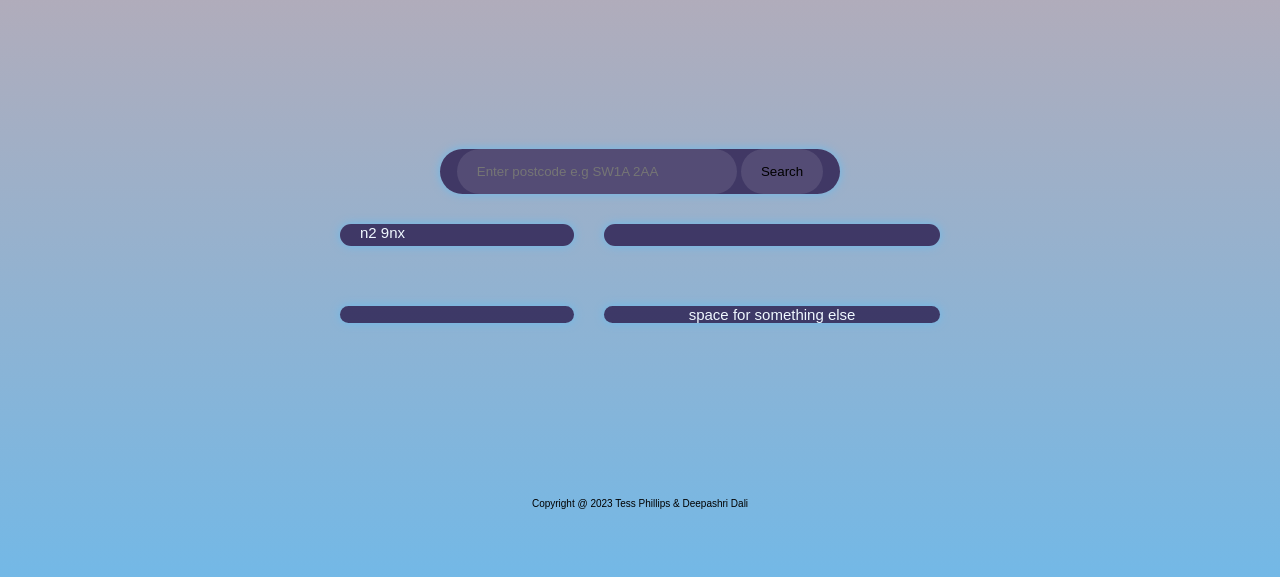
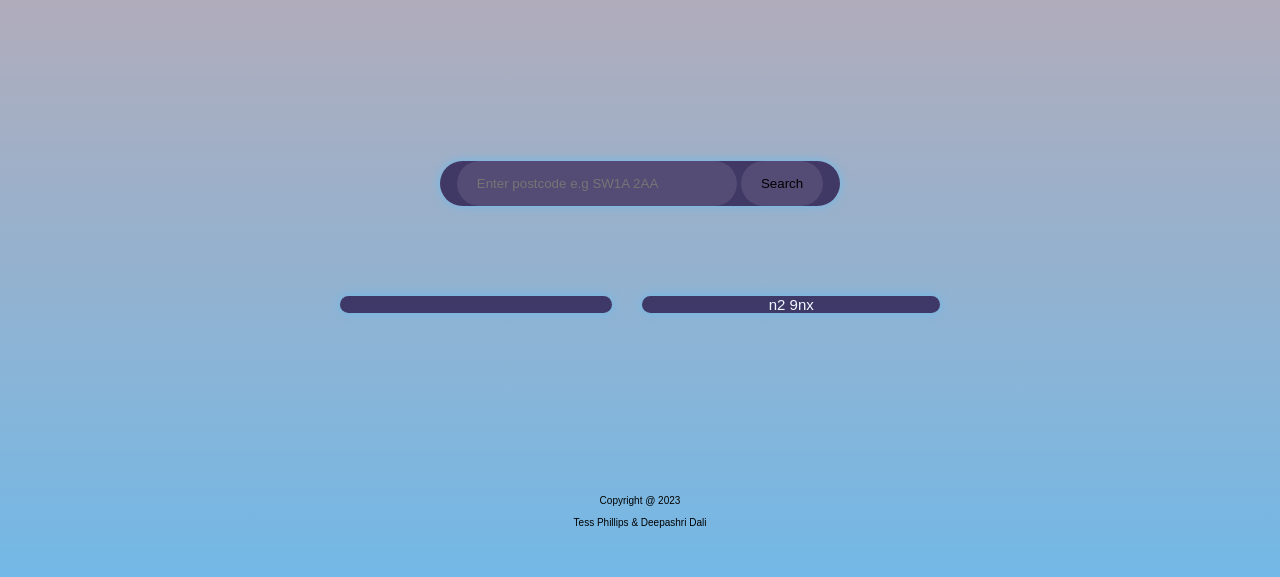
Before and after one commit to DeepsDali/Weather-Forecast-Project, a plain HTML site: page index.html in a window 1280 px wide. Shown: the part 147-724 px from the top of the page. Drawn offline with Linux system fonts and the light colour scheme; no server answers.

Commit message:
Seperate location name section
Relates #9

```diff
--- a/index.html
+++ b/index.html
@@ -27,7 +27,7 @@
             aria-label="search bar"
             tabindex="0"
           >
-            <!-- <label for="postcode">Post code</label> -->
+            <label for="postcode"></label>
             <input
               id="postcode"
               name="postcode"
@@ -39,18 +39,18 @@
           </form>
         </section>
 
-        <section class="mapgrid" id="location"></section>
-
-        <section class="tempnowgrid" id="weather-today">
+        <section class="placegrid" id="location-name">
           <div id="county-post">
             <p id="county"></p>
             <p id="post-code"></p>
-            <!-- <p style="padding-right: 4px">,</p> -->
           </div>
+        </section>
+
+        <section class="tempnowgrid" id="weather-today">
           <div id="current"></div>
         </section>
 
-        <section class="sungrid" id="weather-today">
+        <section class="sungrid" id="sun-today">
           <div id="currentsun">
             <div id="current-sunrise"></div>
             <div id="current-sunset"></div>
@@ -58,7 +58,6 @@
         </section>
 
         <section class="foregrid gridmain" id="weather-forecast">
-          <!-- <h4 class="sectionhead forehead">7-day Forecast</h4> -->
           <div class="foreday" id="day1"></div>
           <div class="foreday" id="day2"></div>
           <div class="foreday" id="day3"></div>
@@ -67,13 +66,13 @@
           <div class="foreday" id="day6"></div>
           <div class="foreday" id="day7"></div>
         </section>
-
-        <section class="else">
-          <p>space for something else</p>
+        <section class="mapgrid" id="location"></section>
+        <!-- <section class="else"> -->
+          <!-- <p>space for something else</p> -->
         </section>
       </main>
       <footer tabindex="0" class="footer column stack-l">
-        <p>Copyright @ 2023 Tess Phillips & Deepashri Dali</p>
+        <p>Copyright @ 2023 <br><br>Tess Phillips & Deepashri Dali</p>
       </footer>
     </div>
     <script src="./main.js" type="module"></script>
```
